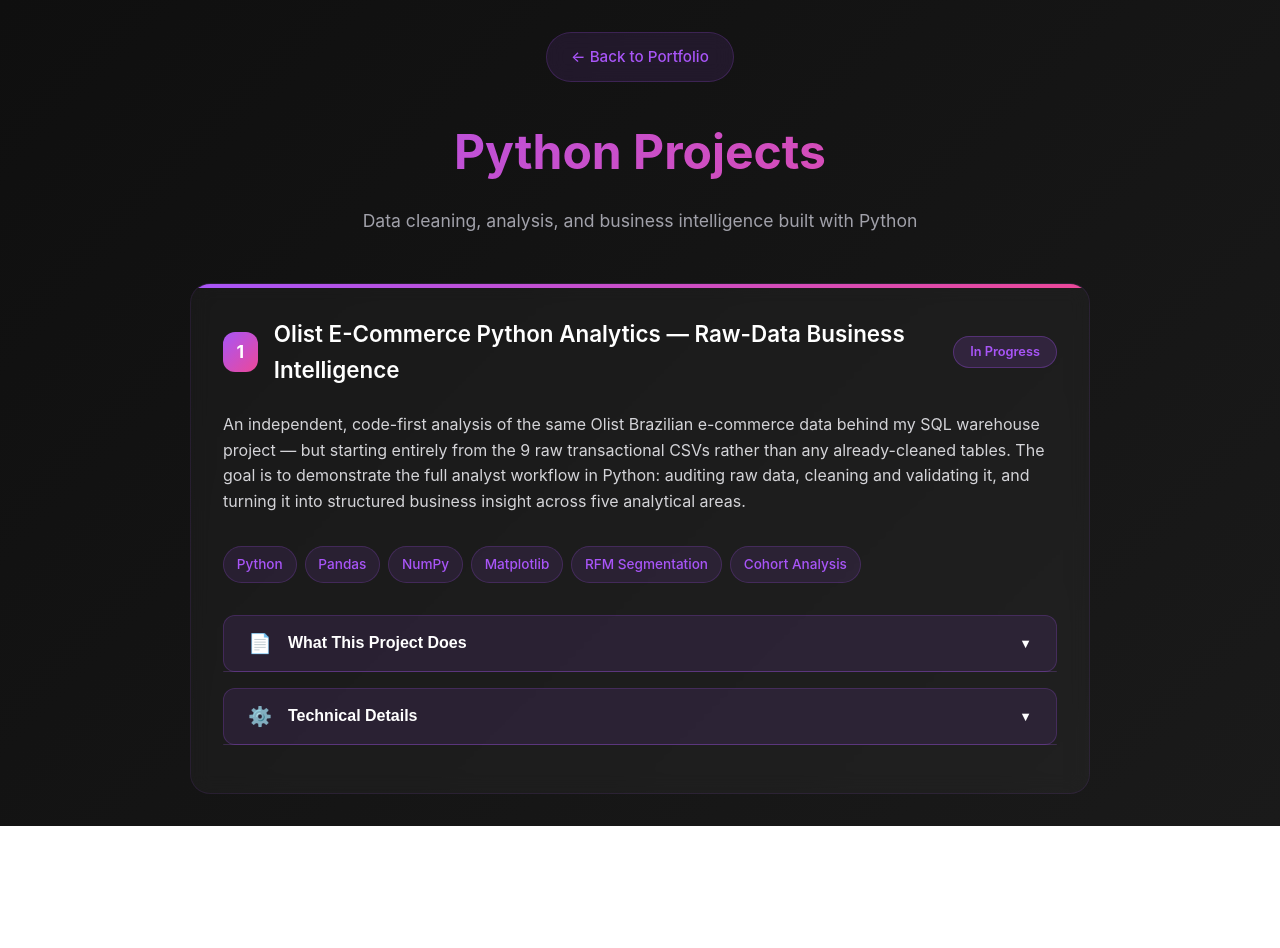
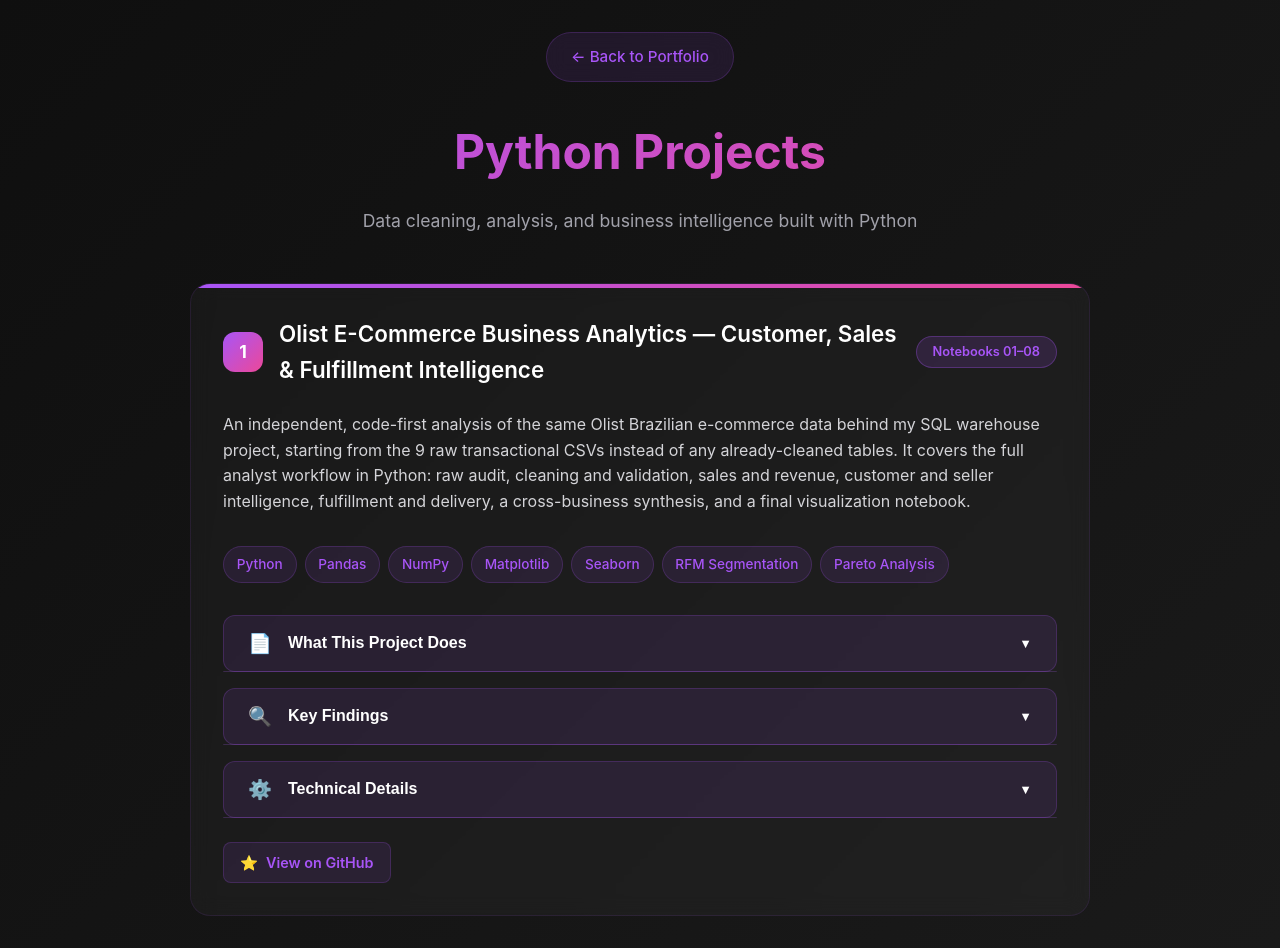
Before and after one commit to anshubalhara23/anshubalhara23.github.io, a plain HTML site: page python.html in a window 1280 px wide. Before the commit the page ends 826 px from the top, so only its background shows below. Drawn offline with Linux system fonts and the light colour scheme.

Commit message:
Revise Olist E-Commerce project details and status
Updated project details and descriptions for Olist E-Commerce analytics. Added new project status and improved clarity in the project description.

```diff
--- a/python.html
+++ b/python.html
@@ -53,6 +53,7 @@
       background: linear-gradient(135deg, #a855f7, #ec4899); color: white;
       width: 40px; height: 40px; border-radius: 12px; display: flex;
       align-items: center; justify-content: center; font-weight: 700; font-size: 1.1rem;
+      flex-shrink: 0;
     }
     .project-title { font-size: 1.4rem; font-weight: 600; color: #ffffff; }
     .status-badge {
@@ -114,6 +115,8 @@
       box-shadow: 0 4px 12px rgba(168, 85, 247, 0.3);
     }
 
+    .github-row { margin-top: 1.5rem; }
+
     @media (max-width: 768px) {
       .section-title { font-size: 2rem; }
       .container { padding: 1rem; }
@@ -131,20 +134,21 @@
     </div>
 
     <div class="projects-grid">
+
       <!-- Project 1: Olist Python Analytics -->
       <div class="project-card">
         <div class="project-header">
           <div class="project-number">1</div>
-          <h3 class="project-title">Olist E-Commerce Python Analytics — Raw-Data Business Intelligence</h3>
-          <span class="status-badge">In Progress</span>
+          <h3 class="project-title">Olist E-Commerce Business Analytics — Customer, Sales &amp; Fulfillment Intelligence</h3>
+          <span class="status-badge">Notebooks 01–08</span>
         </div>
 
         <p class="project-description">
-          An independent, code-first analysis of the same Olist Brazilian e-commerce data behind my
-          SQL warehouse project — but starting entirely from the 9 raw transactional CSVs rather than
-          any already-cleaned tables. The goal is to demonstrate the full analyst workflow in Python:
-          auditing raw data, cleaning and validating it, and turning it into structured business
-          insight across five analytical areas.
+          An independent, code-first analysis of the same Olist Brazilian e-commerce data behind my SQL
+          warehouse project, starting from the 9 raw transactional CSVs instead of any already-cleaned
+          tables. It covers the full analyst workflow in Python: raw audit, cleaning and validation,
+          sales and revenue, customer and seller intelligence, fulfillment and delivery, a
+          cross-business synthesis, and a final visualization notebook.
         </p>
 
         <div class="tech-stack">
@@ -152,8 +156,9 @@
           <span class="tech-tag">Pandas</span>
           <span class="tech-tag">NumPy</span>
           <span class="tech-tag">Matplotlib</span>
+          <span class="tech-tag">Seaborn</span>
           <span class="tech-tag">RFM Segmentation</span>
-          <span class="tech-tag">Cohort Analysis</span>
+          <span class="tech-tag">Pareto Analysis</span>
         </div>
 
         <div class="project-toggles">
@@ -165,28 +170,41 @@
             </button>
             <div class="toggle-content">
               <p>
-                Rather than reusing the already-treated Gold-layer tables from OlistEcom, this project
-                works from the 9 raw Olist CSVs (~1M+ combined records) independently, so the cleaning
-                and validation decisions are made fresh in Python rather than inherited from the SQL
-                pipeline.
+                Rather than reusing the treated Gold-layer tables from OlistEcom, this project works from
+                the 9 raw Olist CSVs (~1M+ combined records), so the cleaning and validation decisions are
+                made fresh in Python instead of inherited from the SQL pipeline. Each notebook has its own
+                log with exact numbers, decisions, and caveats.
               </p>
-              <p><strong>Understand:</strong> profile every raw table (shape, dtypes, missing values,
-                duplicates, primary keys) before touching anything.</p>
-              <p><strong>Clean &amp; validate:</strong> handle each dataset individually — duplicate
-                detection, missing-value treatment, datetime standardization, and referential-integrity
-                checks (e.g. confirming every order item maps to a valid order, product, and seller)
-                before any merging happens.</p>
-              <p><strong>Analyze:</strong> build five purpose-specific analytical modules:</p>
+              <p><strong>01–03 Raw audit, cleaning, validation:</strong> profile every raw table, surface
+                the structural facts later work depends on (for example, <code>customer_id</code> is a
+                per-order key and <code>customer_unique_id</code> is the real person), produce the cleaned
+                tables, and confirm row counts and join integrity before anything trusts a merge.</p>
               <ul>
-                <li>Sales &amp; Revenue — revenue trends, MoM growth, top/bottom categories and states</li>
-                <li>Customer Intelligence — repeat-purchase rate, RFM segmentation, cohort retention, Pareto analysis</li>
-                <li>Seller Intelligence — top sellers, satisfaction vs. revenue, seller performance matrix</li>
-                <li>Fulfillment Intelligence — delivery delays, late-delivery rate, impact on review scores</li>
-                <li>Product Intelligence — price distribution, freight burden, price vs. satisfaction</li>
+                <li><strong>04 Sales &amp; Revenue:</strong> overall sales, sales over time, payments, category performance</li>
+                <li><strong>05 Customer &amp; Seller Intelligence:</strong> seller performance, customer value, customer acquisition trend, customer geography</li>
+                <li><strong>06 Fulfillment &amp; Delivery:</strong> delivery timeline breakdown, on-time vs late, geographic patterns, delivery trends</li>
+                <li><strong>07 Cross-Business Synthesis:</strong> questions that combine sales, customer/seller, and delivery lenses, which no single earlier notebook could answer</li>
+                <li><strong>08 Key Insights Visualization:</strong> 8 matplotlib/seaborn charts, each visualizing one finding already established in 04–07</li>
               </ul>
-              <p><strong>Connect:</strong> a cross-business analysis stage links delivery delays, freight
-                cost, and seller performance to customer review scores, then translates the findings
-                into concrete business recommendations rather than stopping at charts.</p>
+            </div>
+          </div>
+
+          <div class="toggle-section">
+            <button class="toggle-btn" onclick="toggleSection(this)">
+              <span class="toggle-icon">🔍</span>
+              <span class="toggle-text">Key Findings</span>
+              <span class="toggle-arrow">▼</span>
+            </button>
+            <div class="toggle-content">
+              <ul>
+                <li><strong>Revenue is concentrated:</strong> the top 3 categories make up 25.2% of revenue and the top 20 make up 83.9%. Seller concentration is even steeper.</li>
+                <li><strong>Repeat buying is not the engine:</strong> 97% of customers buy once, and one-time buyers drive order volume in essentially every month, so Olist runs on constant new-customer acquisition.</li>
+                <li><strong>Delivery performance is strong:</strong> 91.86% of orders arrive on time, with two real late-rate spikes (Nov 2017 and Feb/Mar 2018) in high-volume months, so they are not small-sample noise.</li>
+                <li><strong>Geography is the biggest delivery lever:</strong> customers in states with no local sellers wait about twice as long (22.04 vs 11.93 days), yet those states hold only 1.16% of revenue, so it is a customer-experience problem more than a revenue risk.</li>
+                <li><strong>Lateness costs retention:</strong> a late first delivery lowers the repeat rate (2.62% vs 3.13%).</li>
+                <li><strong>Freight-expensive items have a non-completion problem</strong>, with a much higher rate of non-delivered orders, not a lateness problem, so the fix is about why orders get canceled.</li>
+                <li><strong>"Reliable seller" depends on the threshold:</strong> among the top 50 sellers by revenue, 16 pass a strict reliability bar and 34 do not, but most of the 34 fail only on delay speed, and loose bars passed all 50.</li>
+              </ul>
             </div>
           </div>
 
@@ -198,23 +216,31 @@
             </button>
             <div class="toggle-content">
               <p>
-                Built as a series of Jupyter notebooks (raw exploration → cleaning → validation → five
-                analytical modules → cross-business analysis), using Pandas and NumPy for data handling
-                and Matplotlib for the supporting visuals. One-to-many relationships between orders,
-                order items, and payments are handled explicitly to avoid double-counting revenue when
-                tables are joined — one of the main data-quality risks in this dataset.
+                Built as a series of Jupyter notebooks using Pandas and NumPy for data handling and
+                Matplotlib/Seaborn for the visuals. Revenue is defined as item price plus freight, and
+                gross (all orders) and net (delivered only) figures are always reported as a labeled
+                pair. One-to-many relationships between orders, order items, and payments are handled
+                explicitly to avoid double-counting revenue on joins.
               </p>
               <p>
-                This project is currently in progress. The GitHub repository below will be updated as
-                notebooks are completed.
+                Two habits run through the whole project: every average is checked against its median
+                because right-skew is the norm in this data, and real order volume is checked before
+                trusting any monthly or categorical number, since several dramatic-looking figures
+                (like a "100% late rate" in 2016-09) turned out to be near-zero-sample artifacts. Near-empty
+                ramp-up and tail-off months are excluded from growth narratives. Five of the eight charts
+                read small pre-aggregated summary tables exported from earlier notebooks.
               </p>
-              <a href="https://github.com/anshubalhara23" class="github-link" target="_blank">
-                <span class="github-icon">⭐</span> View on GitHub
-              </a>
             </div>
+          </div>
+
+          <div class="github-row">
+            <a href="https://github.com/anshubalhara23/Olist-Ecommerce-Business-Analytics" class="github-link" target="_blank">
+              <span class="github-icon">⭐</span> View on GitHub
+            </a>
           </div>
         </div>
       </div>
+
     </div>
   </div>
 
```
